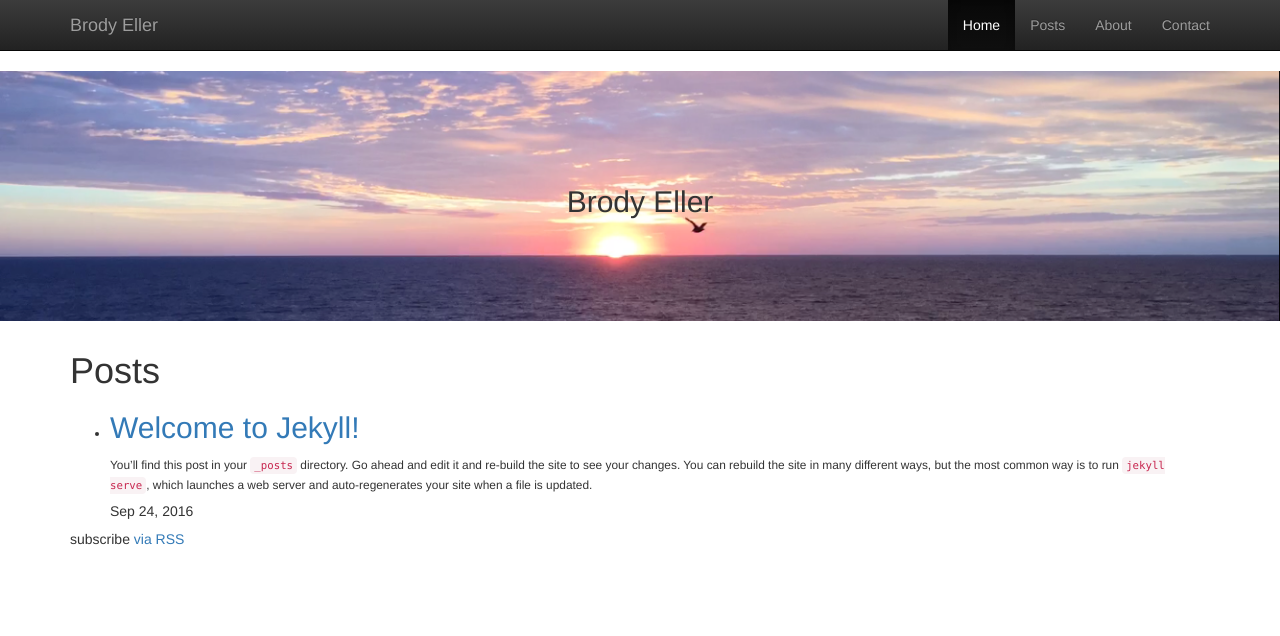
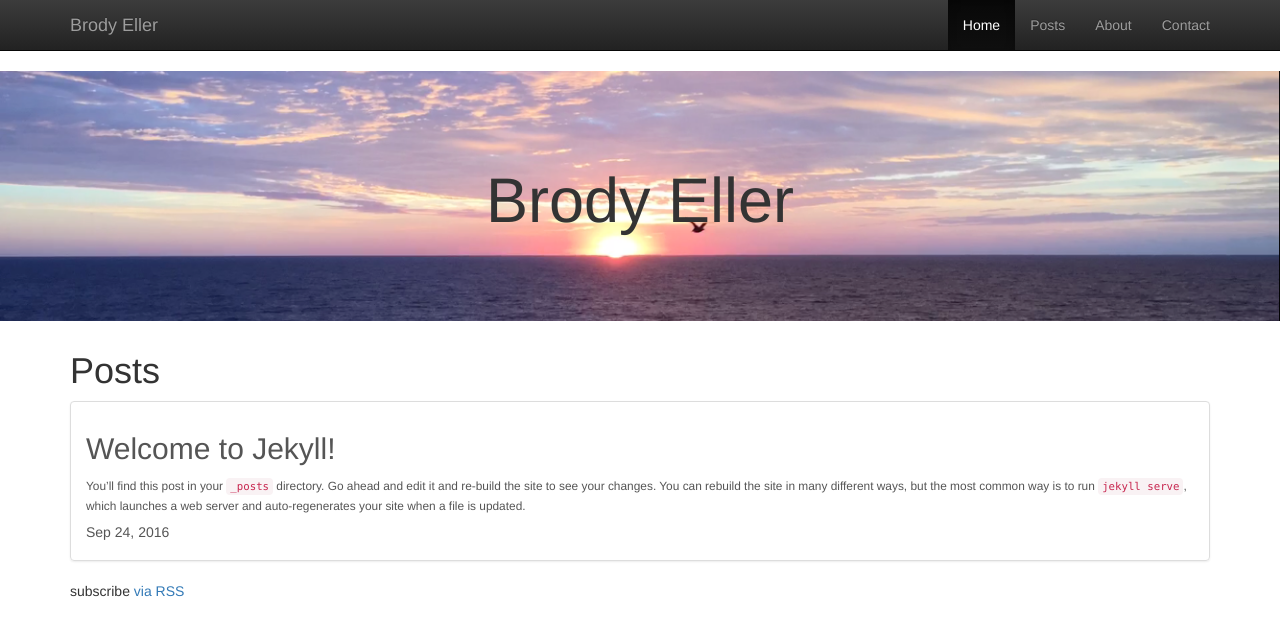
Before and after one commit to BrodyEller/brodyeller.github.io, a Jekyll site: the page built from index.html, in a window 1280 px wide. Shown: the top 636 px of the page. Built offline with Jekyll 4.4.1, drawn with Linux system fonts in a browser that asks for light colours; nearby versions of some CDN libraries.

Commit message:
Used bootstrap to style post lists

```diff
--- a/index.html
+++ b/index.html
@@ -24,25 +24,27 @@ title: Brody Eller
     -->
     <section class="jumbotron">
       <div class="container-fluid">
-        <h2>{{ site.title }}</h2>
+        <h1 class="display-1">{{ site.title }}</h1>
       </div>
     </section>
 
     <div class="container">
-      <h1 class="page-heading">Posts</h1>
-      <ul class="post-list">
+      <h1>Posts</h1>
+      <ul class="list-group">
+
         {% for post in site.posts %}
-          <li>
+          <a href="{{ post.url | prepend: site.baseurl }}" class="list-group-item list-group-item-action">
             <h2>
-              <a class="post-link" href="{{ post.url | prepend: site.baseurl }}">{{ post.title | escape }}</a>
+              {{ post.title | escape }}
             </h2>
 
             <small>{{ post.excerpt | remove: '<p>' | remove: '</p>'}}</small>
             <br>
             <h5>{{ post.date | date: "%b %-d, %Y" }}</h5>
 
-          </li>
+          </a>
         {% endfor %}
+
       </ul>
       <p class="rss-subscribe">subscribe <a href="{{ "/feed.xml" | prepend: site.baseurl }}">via RSS</a></p>
     </div>
```
Also changed, not shown: posts.html (+6 -4 lines).
